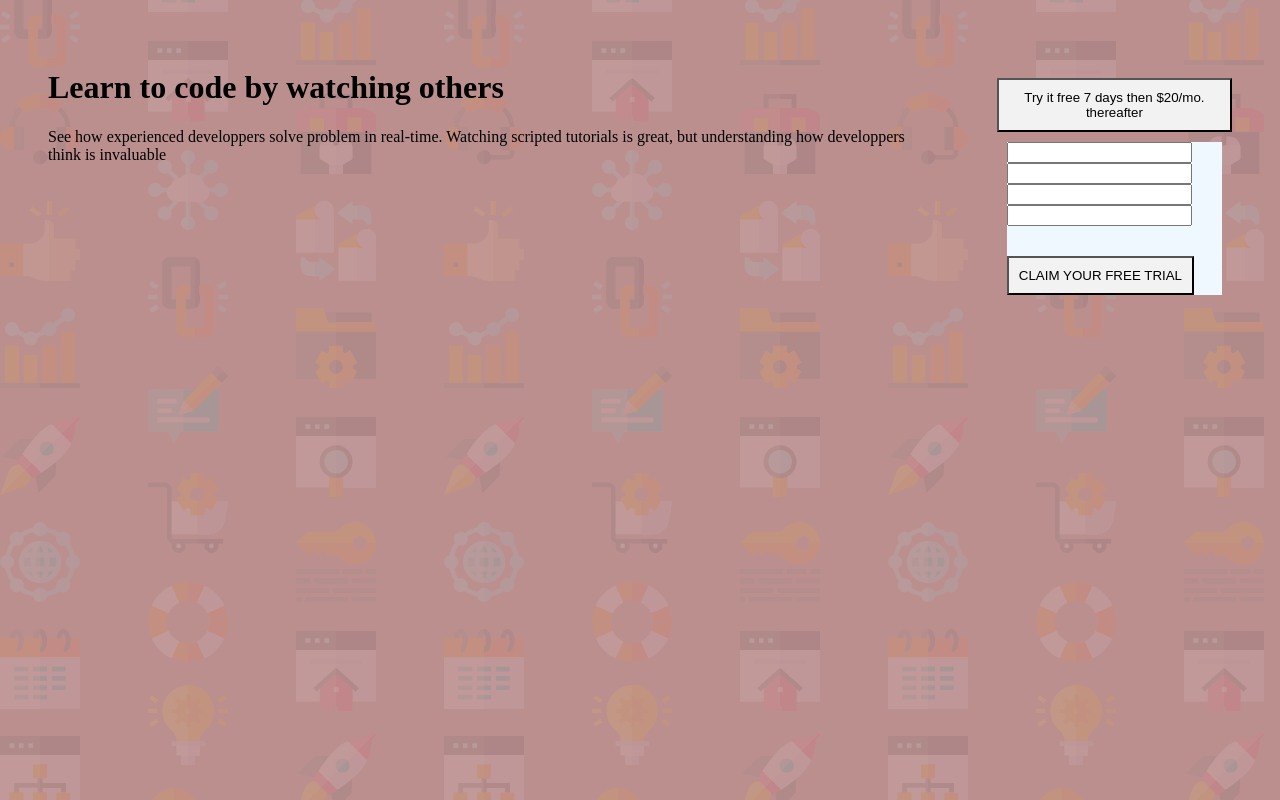
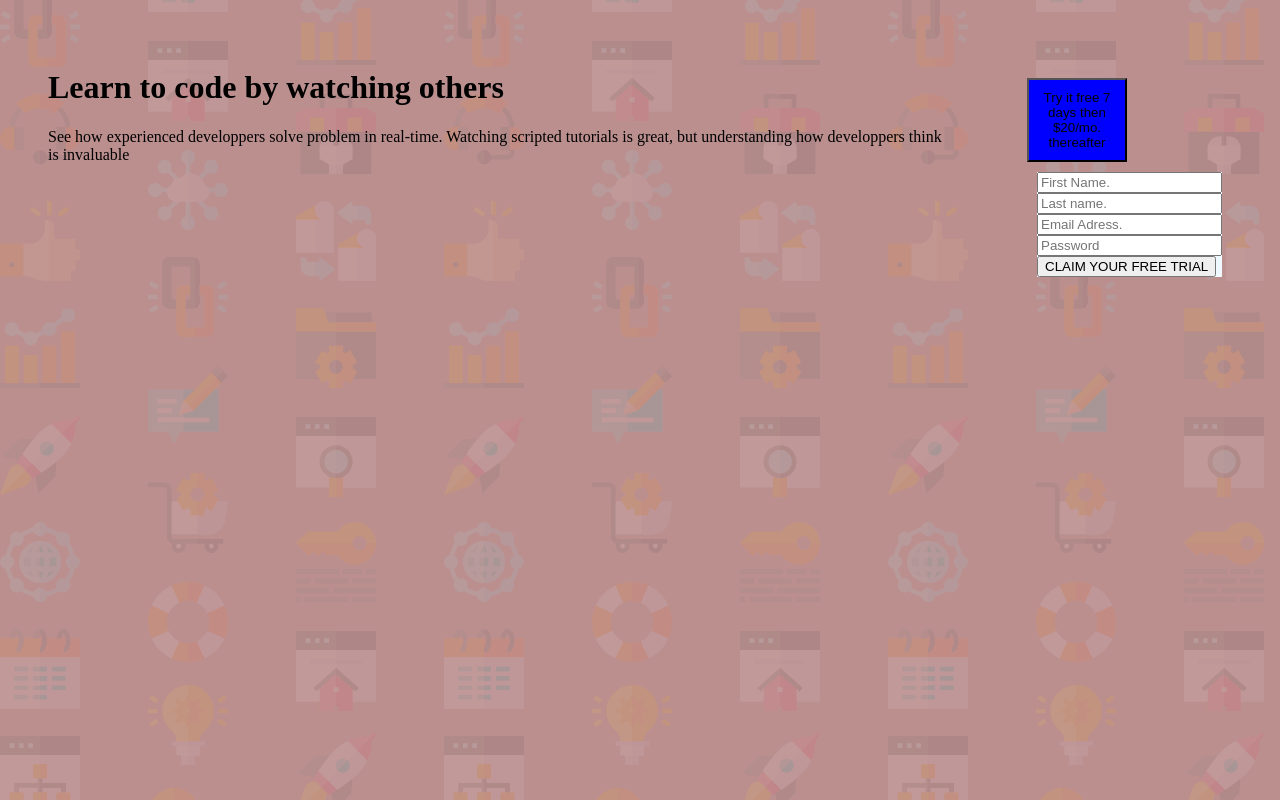
Before and after one commit to ricaNga/ResponsivenessMedia_1, a plain HTML site: page index.html in a window 1280 px wide. Drawn offline with Linux system fonts and the light colour scheme.

Commit message:
First commit

```diff
--- a/index.html
+++ b/index.html
@@ -18,12 +18,12 @@
 
 
     <div class = "item_2">
-        <button>Try it free 7 days then $20/mo. thereafter</button>
+        <button class="button1">Try it free 7 days then $20/mo. thereafter</button>
     <form>
-        <input type="text" id="fname" name="fname"><br>
-        <input type="text" id="fname" name="fname"><br>
-        <input type="text" id="fname" name="fname"><br>
-        <input type="text" id="fname" name="fname"><br>
+        <input type="text" id="fname" name="fname" placeholder="First Name."><br>
+        <input type="text" id="fname" name="fname" placeholder="Last name."><br>
+        <input type="text" id="fname" name="fname"placeholder="Email Adress."><br>
+        <input type="text" id="fname" name="fname" placeholder="Password"><br>
         <button>CLAIM YOUR FREE TRIAL</button>
     </div>
     </form>
--- a/style.css
+++ b/style.css
@@ -1,8 +1,10 @@
 body{
+
     background-image: url(images/bg-intro-desktop.png);
     background-color: rosybrown;
     display: flex;
     font-size: 16px;
+
 }
 
 .flex-container {
@@ -15,17 +17,15 @@ body{
     padding: 40px;
 
   }
-.item_2{
-    margin: auto;
 
-}
 form{
     background-color: aliceblue;
     margin: 10px;
 }
-button{
+.button1{
 
-    background-color: hsl(0, 0%, 95%);
+    background-color: blue;
     padding: 10px;
     margin-top: 30px;
+    width: 100px;
 }
```
